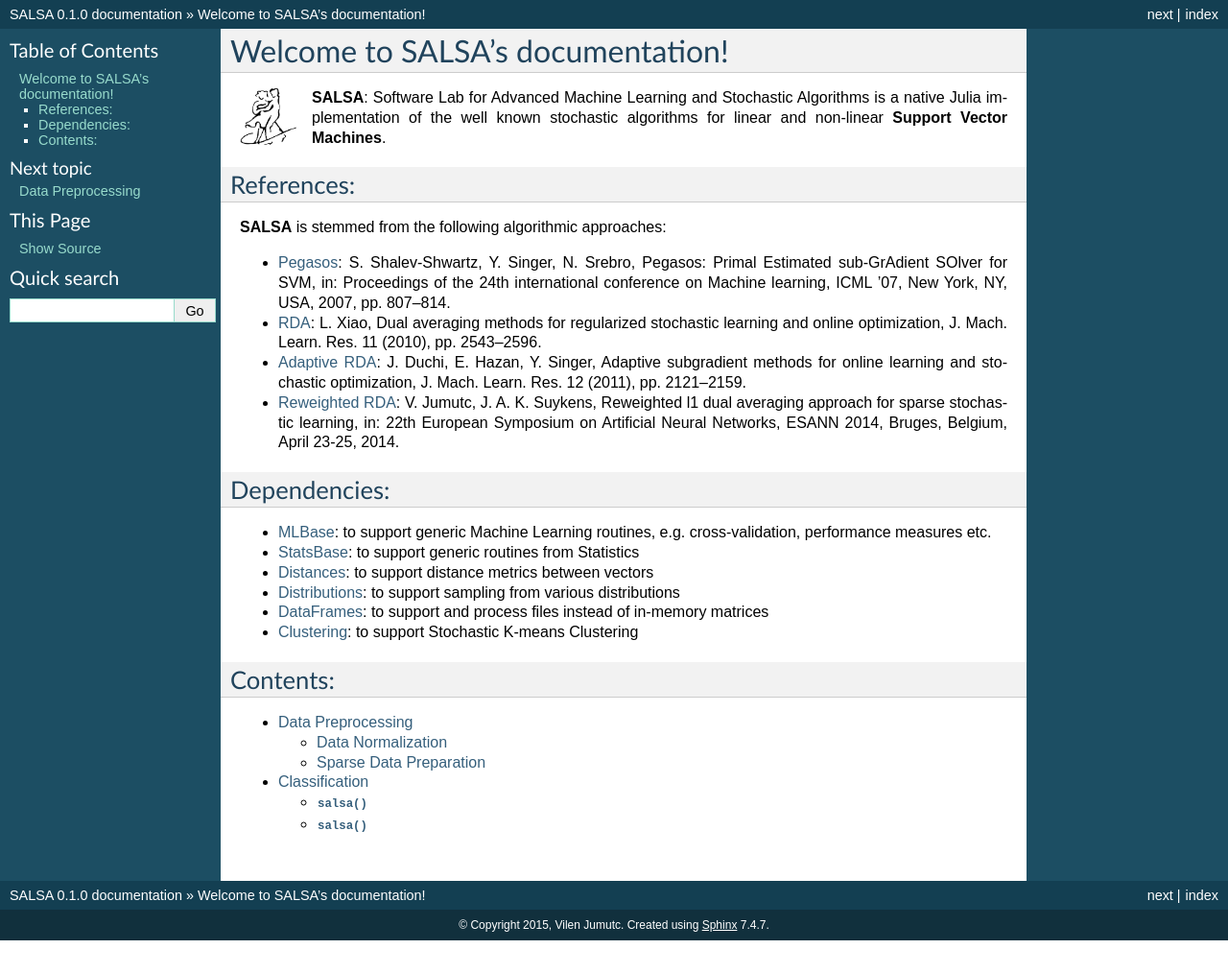
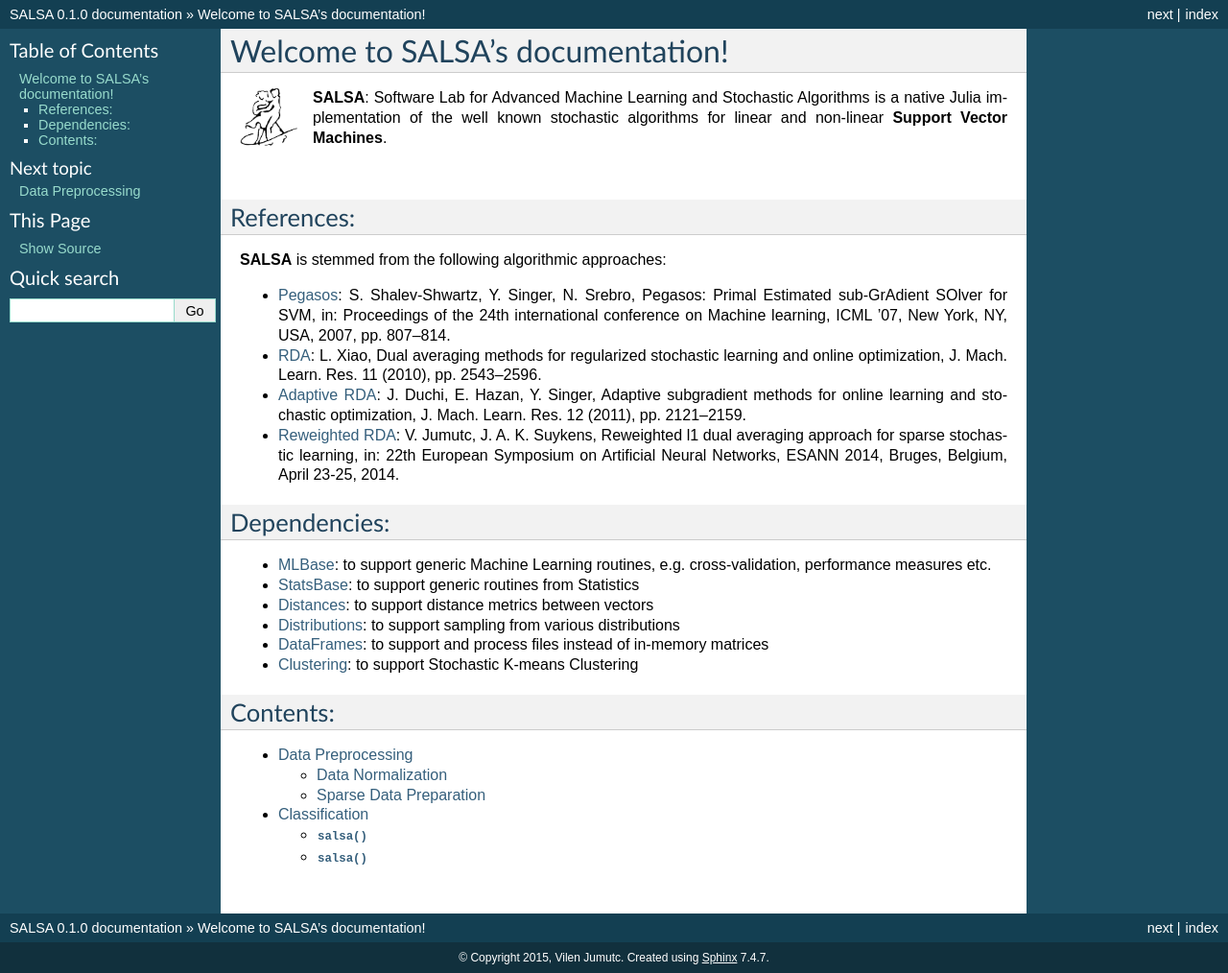
Before and after one commit to jumutc/SALSA.jl, a Sphinx documentation site: the page built from docs/source/index.rst, in a window 1280 px wide. Shown: the whole page at 96% size. Built offline with Sphinx 7.4.7, drawn with Linux system fonts in a browser that asks for light colours; formulas are drawn with MathJax 3; before the commit the page ends 980 px from its top, so only the background shows below that.

Commit message:
sphynx docs adjusted+

```diff
--- a/docs/source/index.rst
+++ b/docs/source/index.rst
@@ -4,11 +4,12 @@ Welcome to SALSA's documentation!
 
 .. image:: ../images/SALSA.png
     :align: left
-    :width: 59px
+    :width: 60px
 
 
 **SALSA**: Software Lab for Advanced Machine Learning and Stochastic Algorithms is a native Julia implementation of the well known stochastic algorithms for linear and non-linear **Support Vector Machines**.
 
+|
 References:
 ***********
 
```
Also changed, not shown: README.md (+4 -0 lines).
